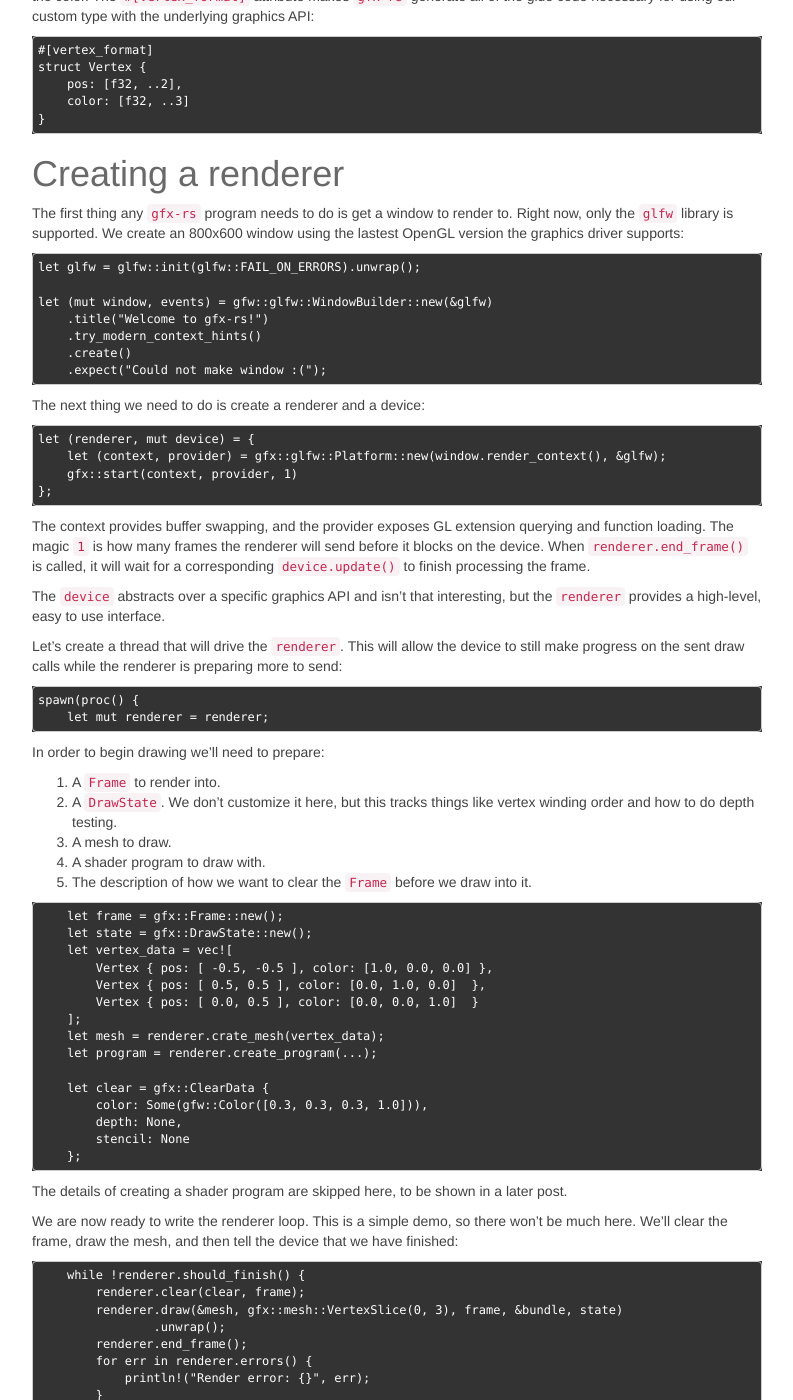
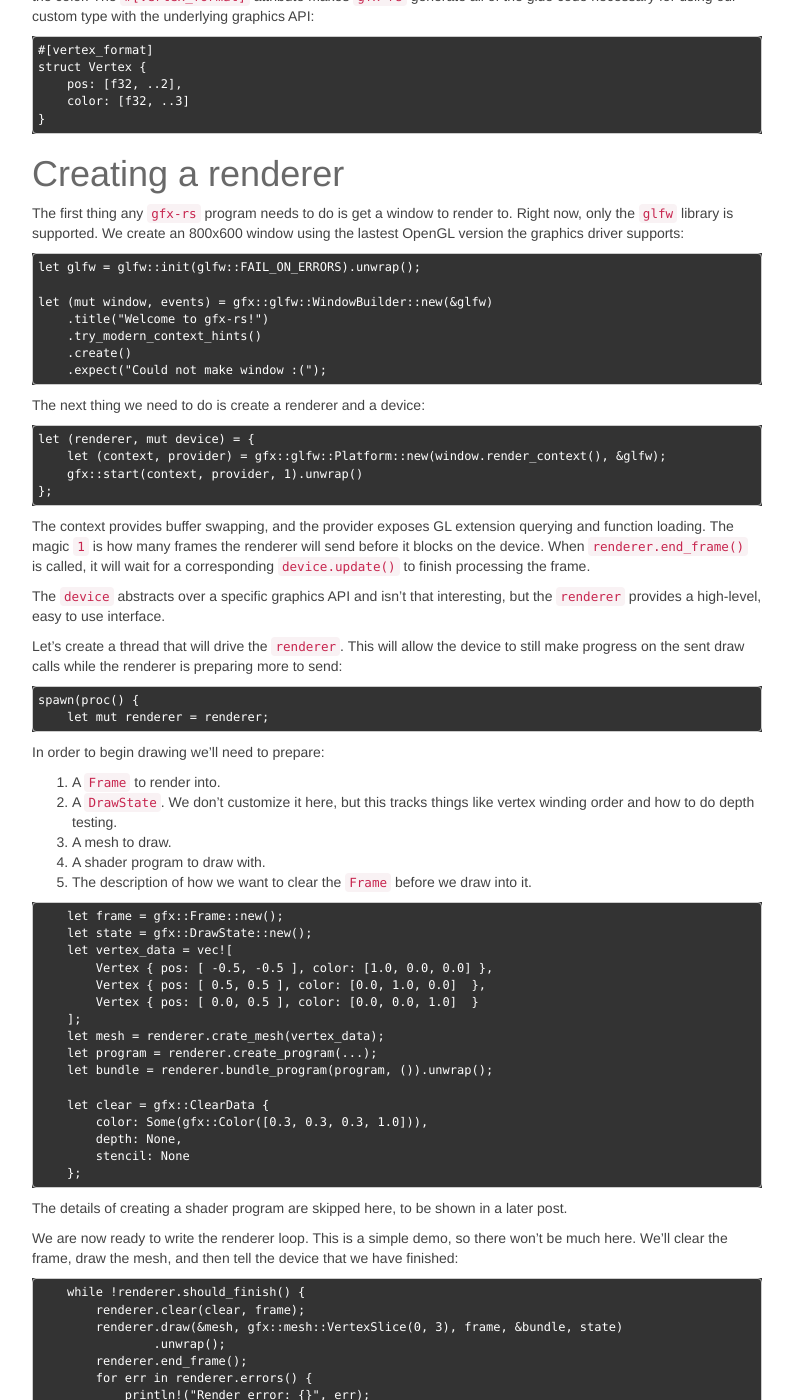
Before and after one commit to gfx-rs/gfx-rs.github.io, a Jekyll site: the page built from _posts/2014-07-25-intro.md, in a window 1280 px wide and 1400 px high, scrolled down 539 px. Shown: the whole window, without its empty margins (338-1131 px from the left). Built offline with Jekyll 4.4.1, drawn with Linux system fonts in a browser that asks for light colours; nearby versions of some CDN libraries; library files that are not in the unit come from our copies; Markdown is read by kramdown in place of the engine named in the settings; some of the changed text lies outside the part shown.

Commit message:
Minor fixes to the code, add screenshot

````diff
--- a/_posts/2014-07-25-intro.md
+++ b/_posts/2014-07-25-intro.md
@@ -44,7 +45,7 @@
 ```
 let glfw = glfw::init(glfw::FAIL_ON_ERRORS).unwrap();
 
-let (mut window, events) = gfw::glfw::WindowBuilder::new(&glfw)
+let (mut window, events) = gfx::glfw::WindowBuilder::new(&glfw)
     .title("Welcome to gfx-rs!")
     .try_modern_context_hints()
     .create()
@@ -56,7 +57,7 @@
 ```
 let (renderer, mut device) = {
     let (context, provider) = gfx::glfw::Platform::new(window.render_context(), &glfw);
-    gfx::start(context, provider, 1)
+    gfx::start(context, provider, 1).unwrap()
 };
 ```
 
@@ -97,9 +98,10 @@
     ];
     let mesh = renderer.crate_mesh(vertex_data);
     let program = renderer.create_program(...);
+    let bundle = renderer.bundle_program(program, ()).unwrap();
 
     let clear = gfx::ClearData {
-        color: Some(gfw::Color([0.3, 0.3, 0.3, 1.0])),
+        color: Some(gfx::Color([0.3, 0.3, 0.3, 1.0])),
         depth: None,
         stencil: None
     };
````
Also changed, not shown: other parts of _posts/2014-07-25-intro.md (+5 -5 lines), img/triangle.png (added).
